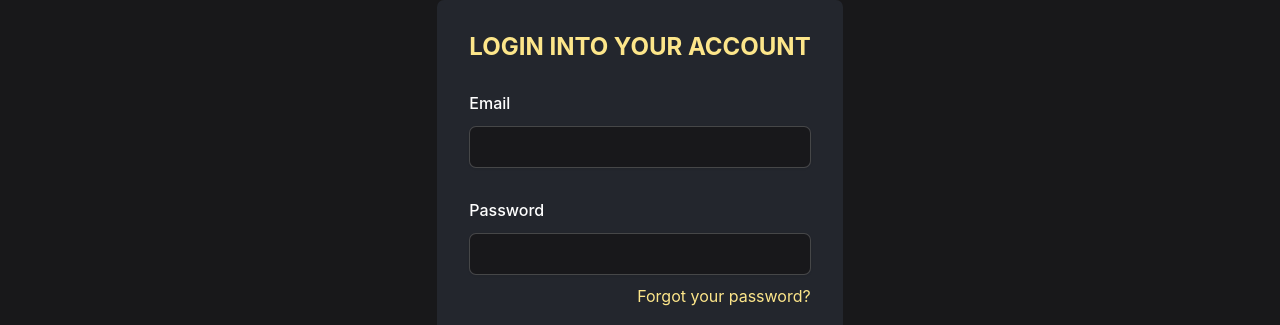
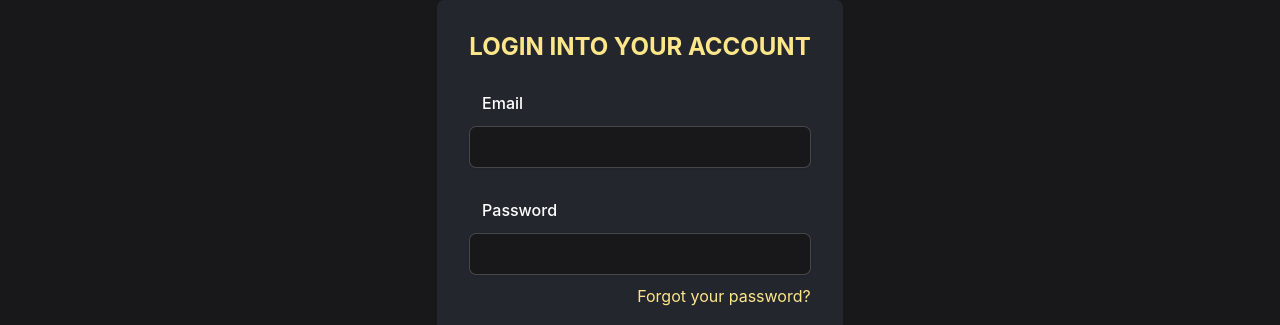
Before and after one commit to lifeBalance/booking, a Nuxt app: page /login in a window 1280 px wide. Shown: the part 115-440 px from the top of the page. Built offline with nearby package versions, Linux system fonts and the light colour scheme.

Commit message:
add generic input component

```diff
--- /dev/null
+++ b/components/Input.vue
@@ -0,0 +1,50 @@
+<script setup>
+const { label, inputName, inputType, inputValue, setInputValue } = defineProps([
+  'label',
+  'inputName',
+  'inputType',
+  'inputValue',
+  'setInputValue',
+])
+</script>
+
+<template>
+  <section class="input">
+    <label :for="inputName">{{ label }}</label>
+    <input
+      :type="inputType"
+      :name="inputName"
+      :id="inputName"
+      :value="inputValue"
+    />
+  </section>
+</template>
+
+<style lang="scss" scoped>
+.input {
+  & label {
+    color: rgb(var(--color-text-1));
+    display: block;
+    font-weight: 500;
+    margin-bottom: 0.8rem;
+    margin-left: 0.8rem;
+  }
+
+  & input {
+    padding: 0.5rem;
+    font-size: 1.2rem;
+    font-family: inherit;
+    color: rgb(var(--color-text-2));
+    border: 1px solid rgba(var(--color-text-1), 0.2);
+    background-color: rgba(var(--color-bg), 0.9);
+    border-radius: var(--radius-default);
+    box-shadow: 0 1px 2px rgba(var(--color-bg), 0.1);
+    width: 100%;
+
+    &:focus {
+      outline: none;
+      box-shadow: 0 0 0 0.2rem rgba(var(--color-accent-1), 0.9);
+    }
+  }
+}
+</style>
--- a/components/login/Login.vue
+++ b/components/login/Login.vue
@@ -4,23 +4,34 @@ const { switchAccessType } = defineProps(['switchAccessType'])
 const handleSwitchAccessType = (accessType) => {
   switchAccessType(accessType)
 }
+
+const emailInputValue = ref('')
+const passwordInputValue = ref('')
 </script>
 
 <template>
   <section class="login">
     <h2>login into your account</h2>
 
-    <div class="email">
-      <label for="email">Email</label>
-      <input type="email" id="email" />
-    </div>
+    <Input
+      label="Email"
+      inputType="email"
+      inputName="email"
+      :inputValue="emailInputValue"
+    />
 
     <div class="password">
-      <label for="password">Password</label>
-      <input type="password" id="password" />
+      <Input
+        label="Password"
+        inputType="password"
+        inputName="password"
+        :inputValue="passwordInputValue"
+      />
 
       <p class="forgot-password">
-        <span class="forgot-password" @click="handleSwitchAccessType('reset')">Forgot your password?</span>
+        <span class="forgot-password" @click="handleSwitchAccessType('reset')"
+          >Forgot your password?</span
+        >
       </p>
     </div>
 
@@ -28,7 +39,9 @@ const handleSwitchAccessType = (accessType) => {
 
     <div class="no-account">
       <p>Don't have an account yet?</p>
-      <p class="sign-up" @click="handleSwitchAccessType('signUp')">Sign up Here!</p>
+      <p class="sign-up" @click="handleSwitchAccessType('signUp')">
+        Sign up Here!
+      </p>
     </div>
   </section>
 </template>
@@ -84,25 +97,6 @@ const handleSwitchAccessType = (accessType) => {
     }
   }
 
-  & label {
-    color: rgb(var(--color-text-1));
-    display: block;
-    font-weight: 500;
-    margin-bottom: 0.8rem;
-  }
-
-  & input {
-    padding: 0.5rem;
-    font-size: 1.2rem;
-    font-family: inherit;
-    color: rgb(var(--color-text-2));
-    border: 1px solid rgba(var(--color-text-1), 0.2);
-    background-color: rgba(var(--color-bg), 0.9);
-    border-radius: var(--radius-default);
-    box-shadow: 0 1px 2px rgba(var(--color-bg), 0.1);
-    width: 100%;
-  }
-
   button {
     all: unset;
     cursor: pointer;
```
